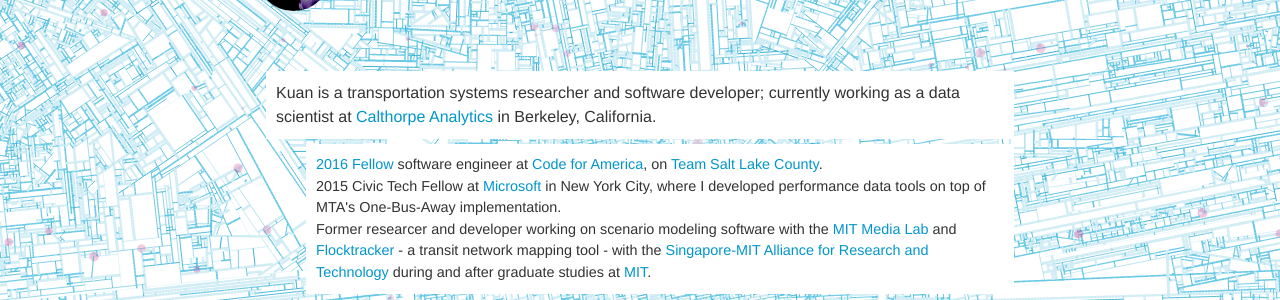
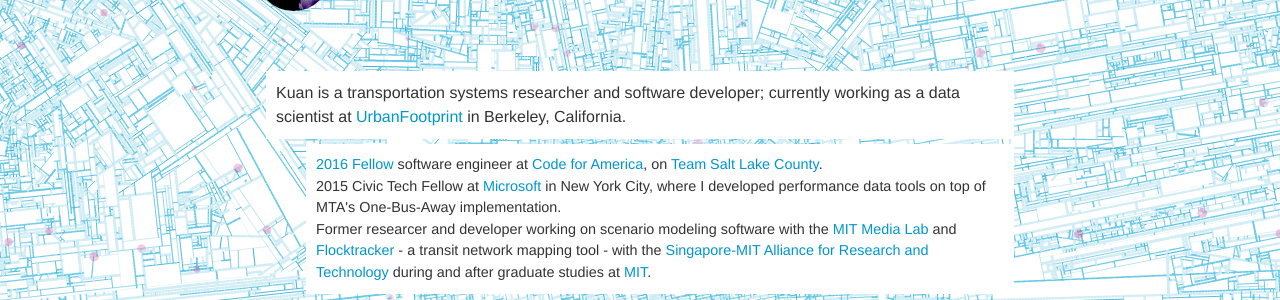
Before and after one commit to kuanb/kuanb.github.io, a Jekyll site: the page built from index.html, in a window 1280 px wide. Shown: the part 185-485 px from the top of the page. Built offline with Jekyll 4.4.1, drawn with Linux system fonts in a browser that asks for light colours; nearby versions of some CDN libraries; comment, search, counter and statistics services are not loaded.

Commit message:
new co name

```diff
--- a/index.html
+++ b/index.html
@@ -12,7 +12,7 @@
 
     <div class="blurb">
       <div class='splash'>
-        Kuan is a transportation systems researcher and software developer; currently working as a data scientist at <a href="http://calthorpeanalytics.com/">Calthorpe Analytics</a> in Berkeley, California.
+        Kuan is a transportation systems researcher and software developer; currently working as a data scientist at <a href="http://urbanfootprint.com/">UrbanFootprint</a> in Berkeley, California.
       </div>
 
       <ul>
```
